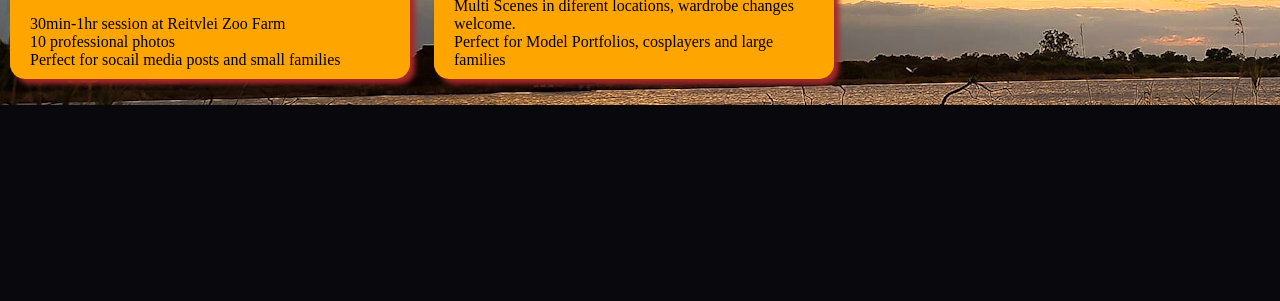
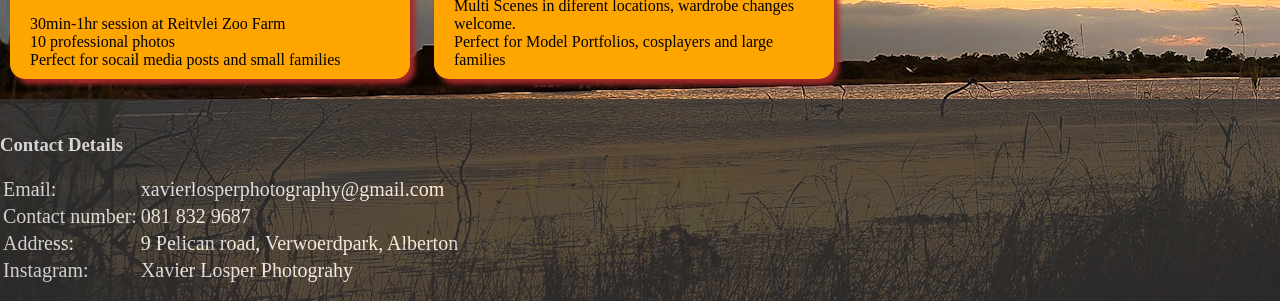
Before and after one commit to MaximumManta/XavierLosperPhotography, a plain HTML site: page Packages.html in a window 1280 px wide. Shown: the part 695-996 px from the top of the page. Before the commit the page ends 800 px from the top, so only its background shows below. Drawn offline with Linux system fonts and the light colour scheme.

Commit message:
Add files via upload

```diff
--- a/Packages.html
+++ b/Packages.html
@@ -53,5 +53,20 @@
 </ul>
 </div>
 
+<footer>
+<table class="contacts">
+<thead>
+<h3> Contact Details </h3>
+</thead>
+<tr><td>
+Email:</td><td> <a href="mailto:xavierlosperphotography@gmail.com">xavierlosperphotography@gmail.com</a></td></tr>
+<tr><td>
+Contact number:</td><td> <a target="_blank" href="https://wa.me/+27818329687">081 832 9687</a></td></tr>
+<tr><td>Address:</td><td> <a href="https://maps.app.goo.gl/CCJu9F98Hyj5Psxe7" target="_blank">9 Pelican road, Verwoerdpark, Alberton </a></td></tr>
+<tr><td>Instagram:</td><td> <a href="https://www.instagram.com/xavierlosperphotography?igsh=ZmNnMmNlMWxpNGww" target="_blank"> Xavier Losper Photograhy </a></td></table>
+</ul>
+</table>
+</footer>
+
 </body>
 </html>
--- a/styles.css
+++ b/styles.css
@@ -18,6 +18,7 @@ footer {
     padding: 1em 0;
     background-color: #333;
     color: #fff;
+	opacity: 0.8;
 }
 .landing {
     display: flex;
```
